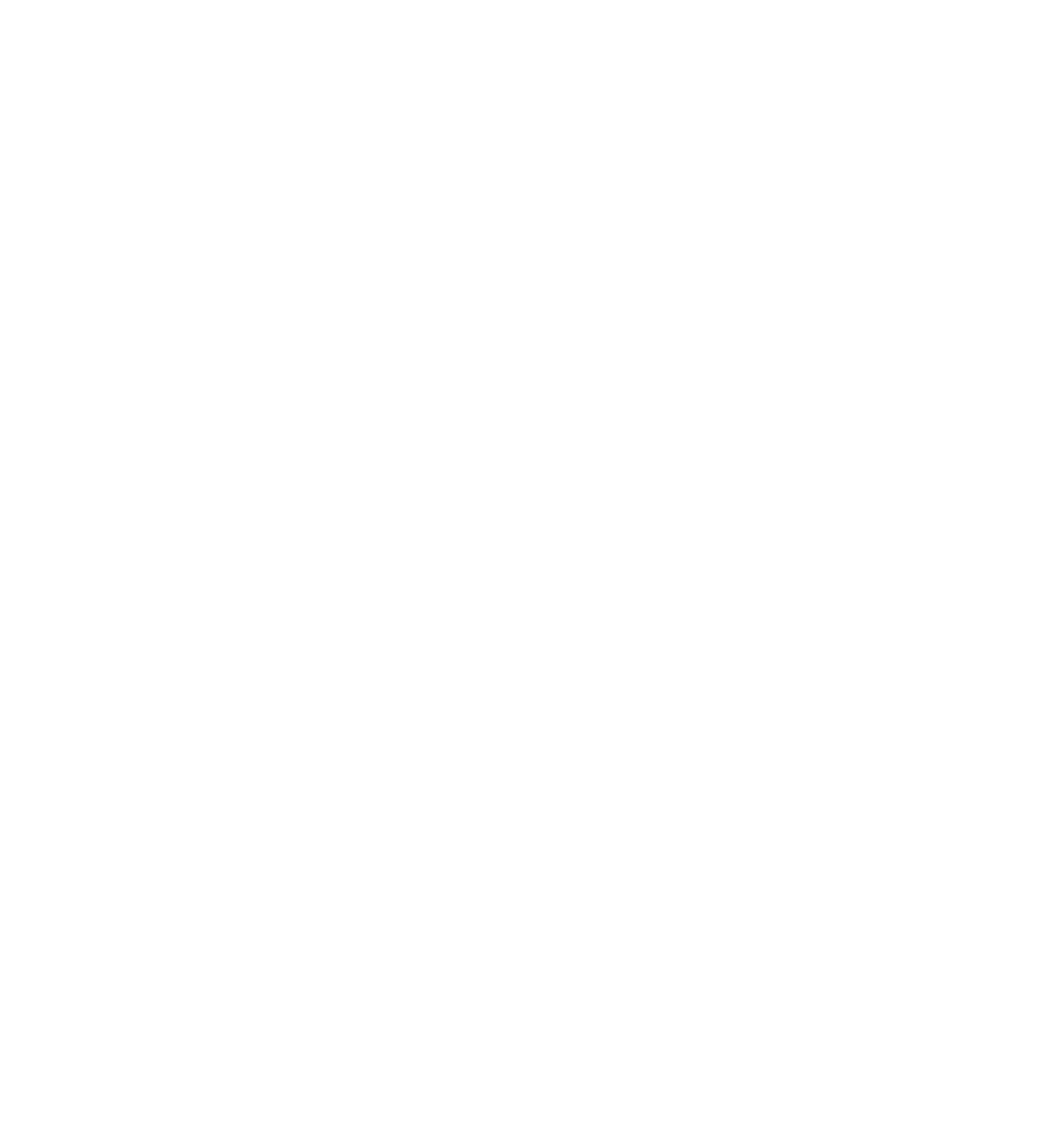
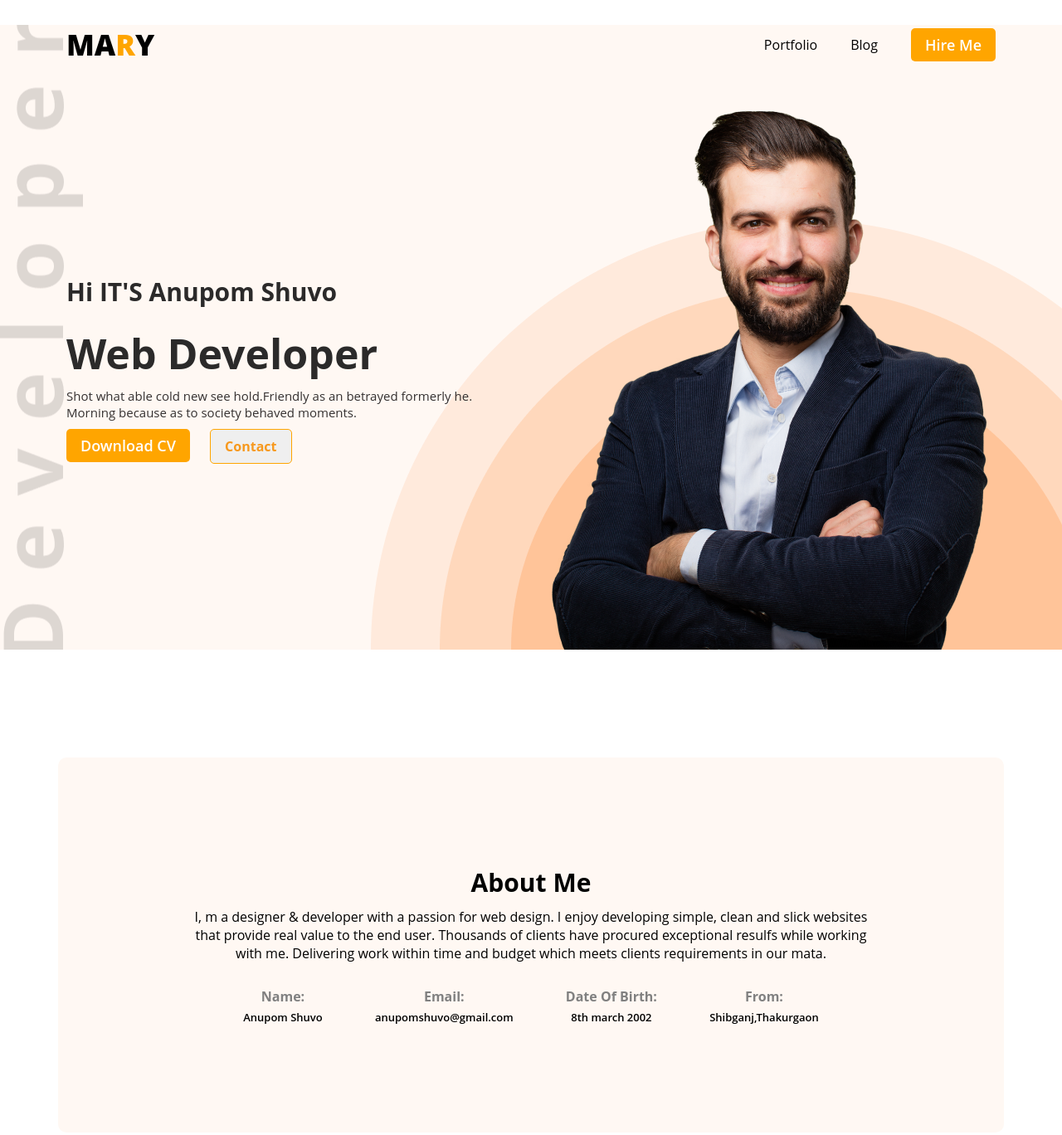
Before and after one commit to AnupomRoyShuvo/developer-portfolio, a plain HTML site: page index.html in a window 1280 px wide. Shown: the whole page at 83% size. Before the commit the page ends 800 px from the top, so only its background shows below. Drawn offline with Linux system fonts and the light colour scheme.

Commit message:
added header and about secton

```diff
--- a/index.html
+++ b/index.html
@@ -1,12 +1,72 @@
 <!DOCTYPE html>
 <html lang="en">
+
 <head>
     <meta charset="UTF-8">
     <meta http-equiv="X-UA-Compatible" content="IE=edge">
     <meta name="viewport" content="width=device-width, initial-scale=1.0">
     <title>Developer Portfolio</title>
+    <link rel="stylesheet" href="style.css">
 </head>
+
 <body>
+    <header class="header">
+        <nav>
+            <h2 class="nav-title">MA<span class="orange-text">R</span>Y</h2>
+            <ul>
+                <li>Portfolio</li>
+                <li>Blog</li>
+                <li><button class="btn">Hire Me</button></li>
+            </ul>
+        </nav>
+        <div class="header-banner">
+            <div>
+                <h3 class="banner-subtitle">Hi IT'S Anupom Shuvo</h3>
+                <h1 class="banner-title">Web Developer</h1>
+                <p class="banner-description">
+                    Shot what able cold new see hold.Friendly as an betrayed formerly he. Morning because as to society
+                    behaved moments.
+                </p>
+                <button class="btn">Download CV</button>
+                <button class="btn-secondary">Contact</button>
 
+            </div>
+            <img src="images/hardy.png" alt="">
+        </div>
+    </header>
+    <main>
+        <section class="about-me">
+            <h3 class="about-title">About Me</h3>
+            <p class="about-description">
+                I, m a designer & developer with a passion for web design. I enjoy developing simple, clean and slick
+                websites that provide real value to the end user. Thousands of clients have procured exceptional resulfs
+                while working with me. Delivering work within time and budget which meets clients requirements in our
+                mata.
+            </p>
+            <div class="about-info-container">
+                <div class="about-info">
+                    <h4 class="about-info-title">Name:</h4>
+                    <p class="about-info-description">Anupom Shuvo</p>
+                </div>
+                <div class="about-info">
+                    <h4 class="about-info-title">Email:</h4>
+                    <p class="about-info-description">anupomshuvo@gmail.com</p>
+                </div>
+                <div class="about-info">
+                    <h4 class="about-info-title">Date Of Birth:</h4>
+                    <p class="about-info-description">8th march 2002</p>
+                </div>
+                <div class="about-info">
+                    <h4 class="about-info-title">From:</h4>
+                    <p class="about-info-description">Shibganj,Thakurgaon</p>
+                </div>
+
+            </div>
+        </section>
+    </main>
+    <footer>
+
+    </footer>
 </body>
+
 </html>
--- a/style.css
+++ b/style.css
@@ -0,0 +1,118 @@
+* {
+    margin: 0;
+    font-family: 'Open Sans', sans-serif;
+
+}
+
+/* header and navigation style */
+.header {
+    background-color: #FFF8F3;
+    background-image: url(images/header_bg.png), url(images/developer.png);
+    background-repeat: no-repeat;
+    background-position: bottom right, left;
+}
+
+.nav-title {
+    font-size: 35px;
+    font-weight: 800;
+}
+
+nav {
+    display: flex;
+    justify-content: space-between;
+    margin: 30px 80px;
+}
+
+nav ul {
+    display: flex;
+    align-items: center;
+}
+
+nav li {
+    list-style: none;
+    margin-left: 40px;
+}
+
+.orange-text {
+    color: orange;
+}
+
+.btn {
+    color: rgb(255, 255, 255);
+    background-color: orange;
+    font-size: 18px;
+    font-weight: 600;
+    border-radius: 5px;
+    padding: 8px 17px;
+    border: 0;
+
+}
+
+/* banner styles */
+.header-banner {
+    margin: 0px 80px;
+    display: flex;
+    align-items: center;
+}
+
+.banner-subtitle {
+    color: rgb(43, 42, 42);
+    font-size: 30px;
+    margin-bottom: 20px;
+}
+
+.banner-title {
+    color: rgb(43, 42, 42);
+    font-size: 50px;
+    margin-bottom: 07px;
+}
+
+.banner-description {
+    color: rgb(53, 49, 49);
+    font-size: 15px;
+    margin-bottom: 10px;
+}
+
+.btn-secondary {
+    color: rgb(247, 153, 30);
+    font-size: 16px;
+    font-weight: 700;
+    border-radius: 5px;
+    padding: 9px 17px;
+    border: solid 1px orange;
+    margin-left: 20px;
+}
+
+/* about me section style */
+main {
+    max-width: 1140px;
+    margin: 0 auto;
+}
+
+.about-me {
+    margin-top: 130px;
+    background: #FFF8F3;
+    border-radius: 10px;
+    padding: 130px 160px;
+    text-align: center;
+    margin-bottom: 130px;
+}
+.about-title {
+    font-size: 30px;
+    margin-bottom: 10px;
+}
+.about-info {
+    margin-top: 30px;
+}
+.about-info-title {
+    color:gray;
+    margin-bottom: 5px;
+}
+.about-info-description {
+    font-size: small;
+    font-weight: 600;
+}
+.about-info-container {
+    display: flex;
+    justify-content: space-evenly;
+}
```
